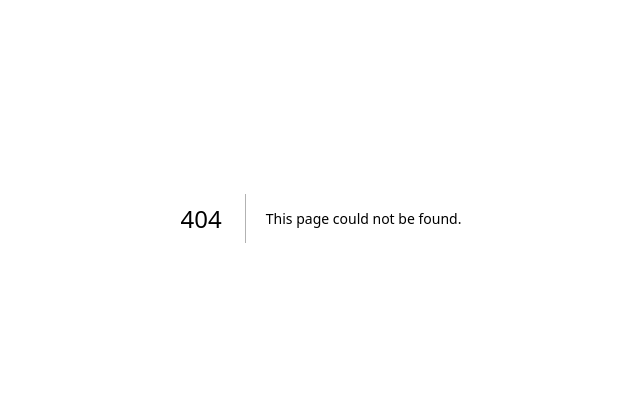
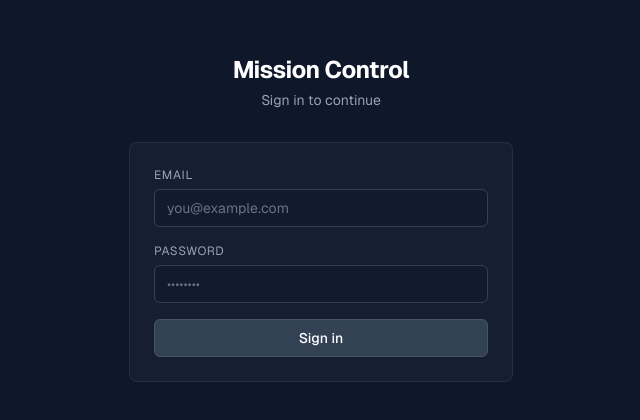
Before and after one commit to Logan69420232/mission-control, a Next.js app: page /login in a window 1280 px wide. Before the commit this address had no page. Shown: the part 182-602 px from the top of the page, without its empty margins (319-959 px from the left). Built offline with nearby package versions, Linux system fonts and the light colour scheme.

Commit message:
Add login auth

```diff
--- /dev/null
+++ b/src/app/api/auth/login/route.ts
@@ -0,0 +1,25 @@
+import { cookies } from "next/headers";
+import { NextResponse } from "next/server";
+
+const VALID_EMAIL = "logan@nfsupplements.co.uk";
+const VALID_PASSWORD = "Logan123";
+const SESSION_TOKEN = "mc_secret_token_nfs_2026";
+
+export async function POST(request: Request) {
+  const { email, password } = await request.json();
+
+  if (email !== VALID_EMAIL || password !== VALID_PASSWORD) {
+    return NextResponse.json({ error: "Invalid email or password" }, { status: 401 });
+  }
+
+  const cookieStore = await cookies();
+  cookieStore.set("mc_session", SESSION_TOKEN, {
+    httpOnly: true,
+    secure: true,
+    path: "/",
+    sameSite: "lax",
+    maxAge: 60 * 60 * 24 * 7, // 7 days
+  });
+
+  return NextResponse.json({ ok: true });
+}
--- /dev/null
+++ b/src/app/api/auth/logout/route.ts
@@ -0,0 +1,9 @@
+import { cookies } from "next/headers";
+import { NextResponse } from "next/server";
+
+export async function POST() {
+  const cookieStore = await cookies();
+  cookieStore.delete("mc_session");
+
+  return NextResponse.redirect(new URL("/login", process.env.NEXT_PUBLIC_URL || "http://localhost:3000"));
+}
--- /dev/null
+++ b/src/app/login/page.tsx
@@ -0,0 +1,89 @@
+"use client";
+
+import { useState } from "react";
+import { useRouter } from "next/navigation";
+
+export default function LoginPage() {
+  const [email, setEmail] = useState("");
+  const [password, setPassword] = useState("");
+  const [error, setError] = useState("");
+  const [loading, setLoading] = useState(false);
+  const router = useRouter();
+
+  async function handleSubmit(e: React.FormEvent) {
+    e.preventDefault();
+    setError("");
+    setLoading(true);
+
+    const res = await fetch("/api/auth/login", {
+      method: "POST",
+      headers: { "Content-Type": "application/json" },
+      body: JSON.stringify({ email, password }),
+    });
+
+    if (res.ok) {
+      router.push("/");
+    } else {
+      const data = await res.json();
+      setError(data.error || "Invalid credentials");
+    }
+    setLoading(false);
+  }
+
+  return (
+    <div className="min-h-screen bg-slate-900 flex items-center justify-center p-6">
+      <div className="w-full max-w-sm">
+        <div className="text-center mb-8">
+          <h1 className="text-2xl font-bold text-white tracking-tight">Mission Control</h1>
+          <p className="text-sm text-slate-400 mt-1">Sign in to continue</p>
+        </div>
+
+        <form onSubmit={handleSubmit} className="bg-slate-800/50 border border-slate-700/50 rounded-lg p-6 space-y-4">
+          {error && (
+            <div className="bg-red-500/20 border border-red-500/30 rounded-md p-3">
+              <p className="text-sm text-red-400">{error}</p>
+            </div>
+          )}
+
+          <div>
+            <label htmlFor="email" className="block text-xs text-slate-400 uppercase tracking-wider mb-1.5">
+              Email
+            </label>
+            <input
+              id="email"
+              type="email"
+              value={email}
+              onChange={(e) => setEmail(e.target.value)}
+              required
+              className="w-full px-3 py-2 bg-slate-900/50 border border-slate-700 rounded-md text-sm text-white placeholder-slate-500 focus:outline-none focus:border-slate-500 transition-colors"
+              placeholder="you@example.com"
+            />
+          </div>
+
+          <div>
+            <label htmlFor="password" className="block text-xs text-slate-400 uppercase tracking-wider mb-1.5">
+              Password
+            </label>
+            <input
+              id="password"
+              type="password"
+              value={password}
+              onChange={(e) => setPassword(e.target.value)}
+              required
+              className="w-full px-3 py-2 bg-slate-900/50 border border-slate-700 rounded-md text-sm text-white placeholder-slate-500 focus:outline-none focus:border-slate-500 transition-colors"
+              placeholder="••••••••"
+            />
+          </div>
+
+          <button
+            type="submit"
+            disabled={loading}
+            className="w-full px-3 py-2 text-sm font-medium bg-slate-700 hover:bg-slate-600 text-white rounded-md border border-slate-600 transition-colors disabled:opacity-50"
+          >
+            {loading ? "Signing in..." : "Sign in"}
+          </button>
+        </form>
+      </div>
+    </div>
+  );
+}
--- a/src/app/page.tsx
+++ b/src/app/page.tsx
@@ -127,6 +127,15 @@ export default function Dashboard() {
             className="px-3 py-1.5 text-xs font-medium bg-slate-800 hover:bg-slate-700 text-slate-300 rounded-md border border-slate-700 transition-colors"
           >
             Refresh
+          </button>
+          <button
+            onClick={async () => {
+              await fetch("/api/auth/logout", { method: "POST" });
+              window.location.href = "/login";
+            }}
+            className="px-3 py-1.5 text-xs font-medium bg-slate-800 hover:bg-red-900/50 text-slate-400 hover:text-red-400 rounded-md border border-slate-700 hover:border-red-800 transition-colors"
+          >
+            Logout
           </button>
         </div>
       </div>
```
Also changed, not shown: middleware.ts (added, +24 -0 lines).
